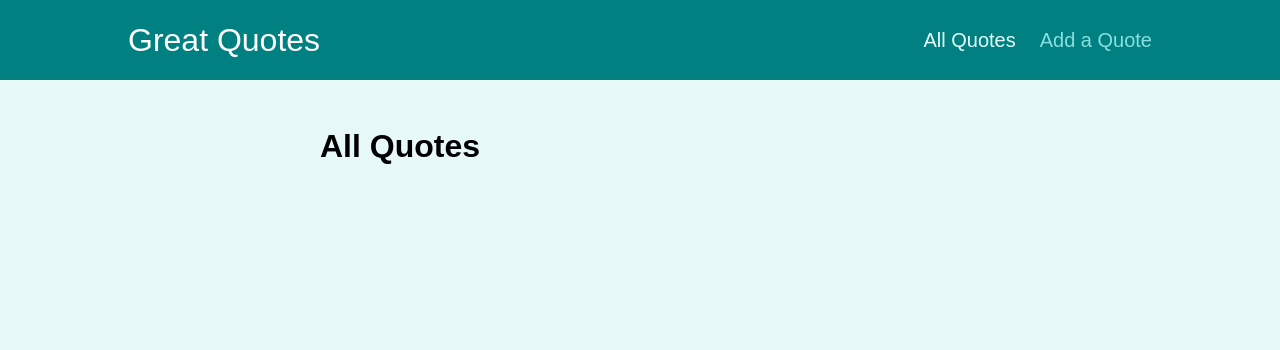
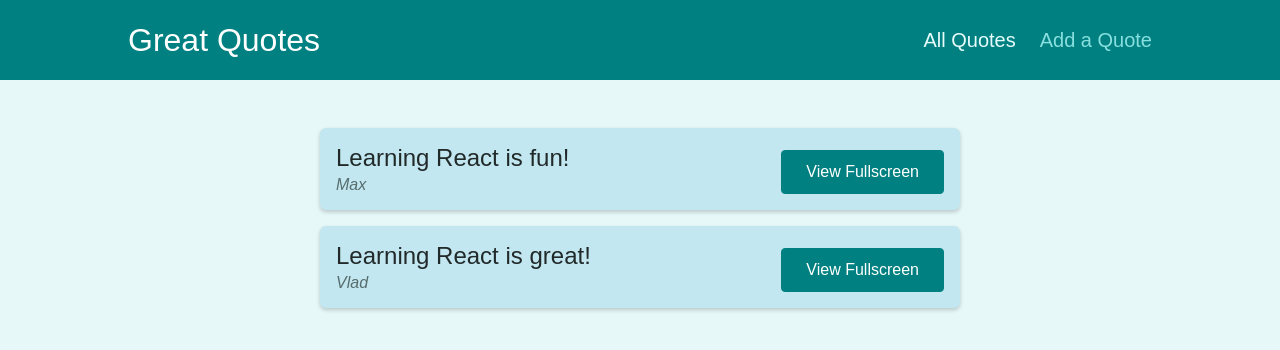
Before and after one commit to LordCracken/great-quotes, a React (Create React App) app: page /quotes in a window 1280 px wide. Shown: the top 350 px of the page. Built offline with nearby package versions, Linux system fonts and the light colour scheme.

Commit message:
add quotes list on all quotes page

```diff
--- a/src/components/quotes/QuoteItem.js
+++ b/src/components/quotes/QuoteItem.js
@@ -1,6 +1,8 @@
+import { Link } from 'react-router-dom';
+
 import classes from './QuoteItem.module.css';
 
-const QuoteItem = ({ text, author }) => {
+const QuoteItem = ({ id, text, author }) => {
   return (
     <li className={classes.item}>
       <figure>
@@ -9,7 +11,9 @@ const QuoteItem = ({ text, author }) => {
         </blockquote>
         <figcaption>{author}</figcaption>
       </figure>
-      <a className="btn">View Fullscreen</a>
+      <Link to={`/quotes/${id}`} className="btn">
+        View Fullscreen
+      </Link>
     </li>
   );
 };
--- a/src/pages/AllQuotes.js
+++ b/src/pages/AllQuotes.js
@@ -1,3 +1,10 @@
-const AllQuotes = () => <h1>All Quotes</h1>;
+import QuoteList from '../components/quotes/QuoteList';
+
+const DUMMY_QUOTES = [
+  { id: 'q1', author: 'Max', text: 'Learning React is fun!' },
+  { id: 'q2', author: 'Vlad', text: 'Learning React is great!' },
+];
+
+const AllQuotes = () => <QuoteList quotes={DUMMY_QUOTES} />;
 
 export default AllQuotes;
```
